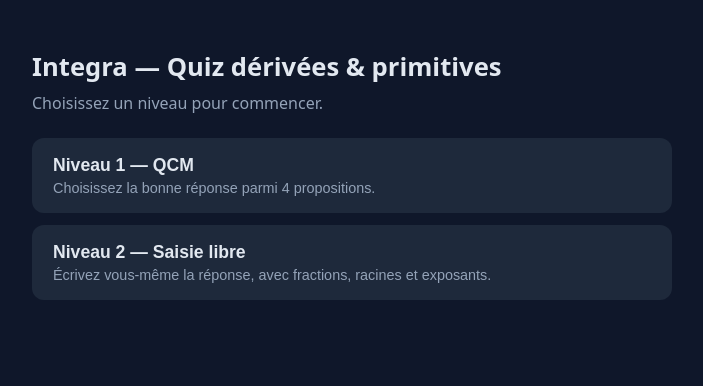
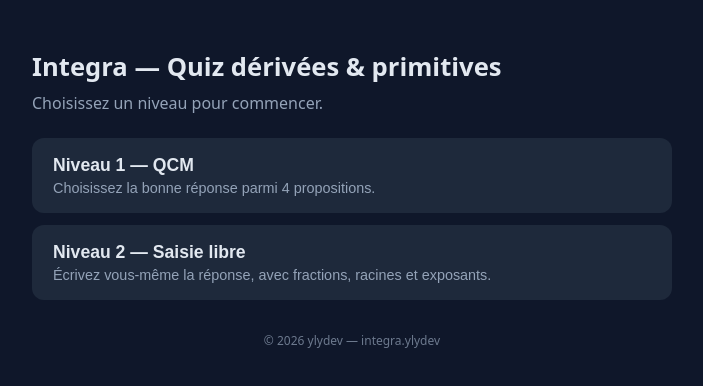
Before and after one commit to YannLeBezvoet/Integra, a website built with Vite: page index.html in a window 1280 px wide. Shown: the whole page, without its empty margins (288-991 px from the left). Built offline with nearby package versions, Linux system fonts and the light colour scheme.

Commit message:
feat: add footer with copyright notice and style adjustments

```diff
--- a/index.html
+++ b/index.html
@@ -8,6 +8,7 @@
   </head>
   <body>
     <div id="app"></div>
+    <footer class="site-footer">© 2026 ylydev — integra.ylydev</footer>
     <script type="module" src="/src/main.ts"></script>
   </body>
 </html>
--- a/package.json
+++ b/package.json
@@ -3,6 +3,7 @@
   "private": true,
   "version": "1.0.0",
   "type": "module",
+  "author": "ylydev",
   "engines": {
     "node": ">=18"
   },
--- a/src/style.css
+++ b/src/style.css
@@ -21,8 +21,19 @@ body {
   color: var(--color-text);
   font-family: system-ui, -apple-system, "Segoe UI", Roboto, sans-serif;
   display: flex;
-  justify-content: center;
+  flex-direction: column;
+  align-items: center;
   padding: 2rem 1rem;
+}
+
+.site-footer {
+  width: 100%;
+  max-width: 640px;
+  text-align: center;
+  color: var(--color-muted);
+  font-size: 0.75rem;
+  margin-top: 2rem;
+  opacity: 0.7;
 }
 
 #app {
```
Also changed, not shown: README.md.
